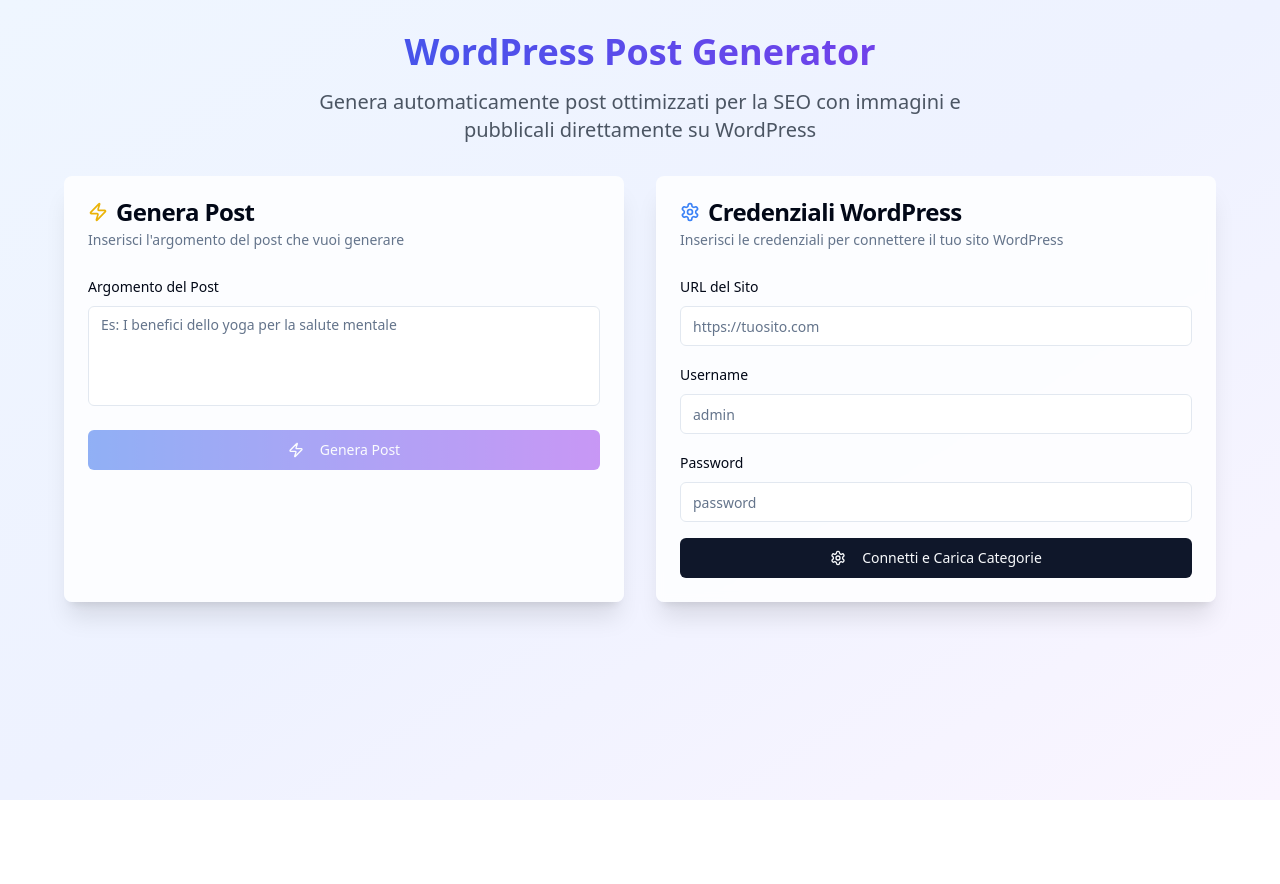
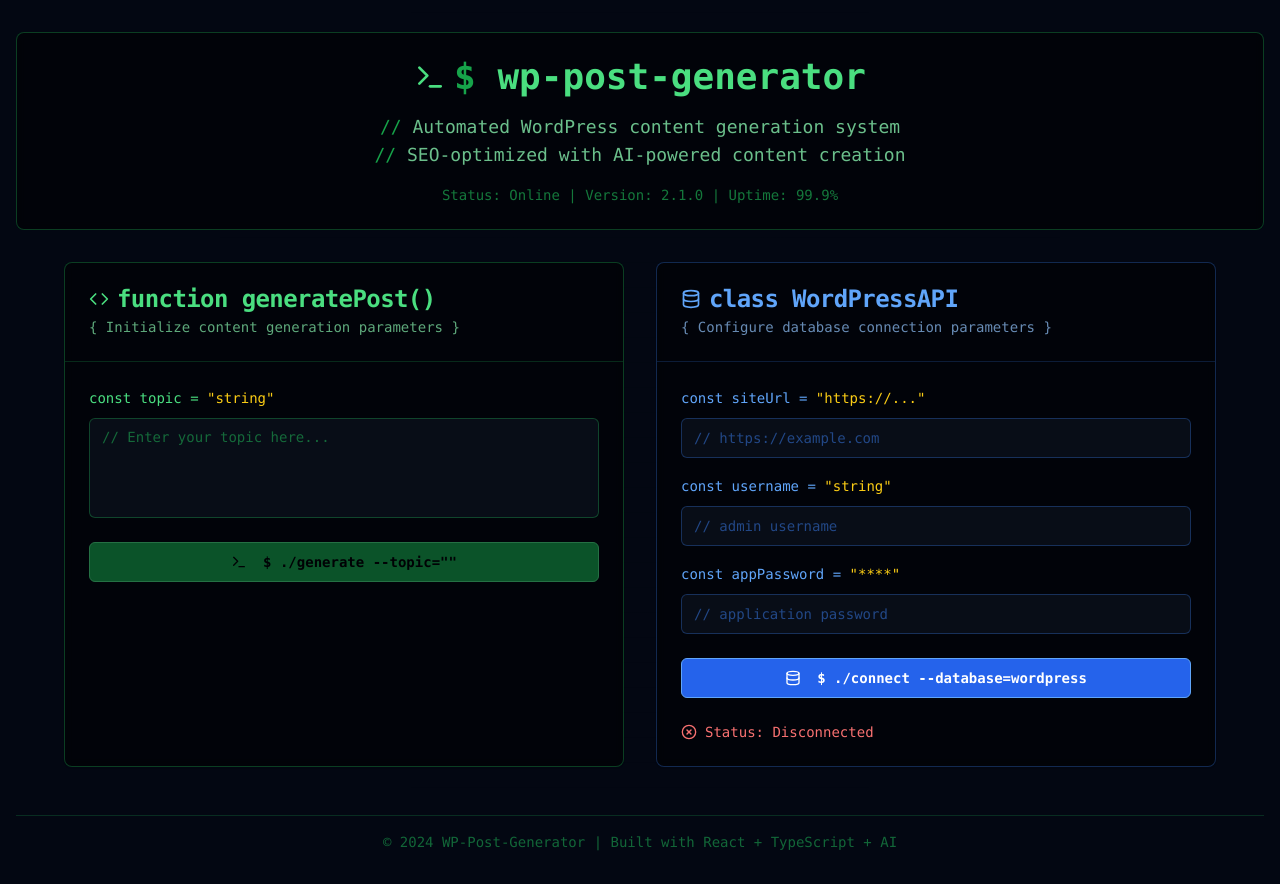
Before and after one commit to guyjack/post-scribe-wordpress-forge, a React (Vite) app: page / in a window 1280 px wide. Before the commit the page ends 800 px from the top, so only its background shows below. Built offline with nearby package versions, Linux system fonts and the light colour scheme.

Commit message:
Refactor: Apply nerd-themed styling
Implement a "nerd informatico" aesthetic to the web app's visual design.

```diff
--- a/src/components/WordPressCredentials.tsx
+++ b/src/components/WordPressCredentials.tsx
@@ -6,7 +6,7 @@ import { Input } from "@/components/ui/input";
 import { Label } from "@/components/ui/label";
 import { Select, SelectContent, SelectItem, SelectTrigger, SelectValue } from "@/components/ui/select";
 import { toast } from "sonner";
-import { Loader2, Settings, Check } from "lucide-react";
+import { Loader2, Database, CheckCircle, XCircle } from "lucide-react";
 import { getWordPressCategories } from "@/services/wordpressApi";
 
 interface WordPressCredentialsProps {
@@ -35,7 +35,7 @@ const WordPressCredentials = ({
 
   const handleConnect = async () => {
     if (!credentials.siteUrl || !credentials.username || !credentials.password) {
-      toast.error("Compila tutti i campi delle credenziali");
+      toast.error("$ error: missing required connection parameters");
       return;
     }
 
@@ -44,10 +44,10 @@ const WordPressCredentials = ({
       const fetchedCategories = await getWordPressCategories(credentials);
       setCategories(fetchedCategories);
       setIsConnected(true);
-      toast.success("Connesso a WordPress! Categorie caricate.");
+      toast.success("✓ Database connection established");
     } catch (error) {
       console.error("Errore nella connessione:", error);
-      toast.error("Errore nella connessione a WordPress. Verifica le credenziali.");
+      toast.error("✗ Connection failed");
       setIsConnected(false);
     } finally {
       setIsConnecting(false);
@@ -55,73 +55,93 @@ const WordPressCredentials = ({
   };
 
   return (
-    <Card className="shadow-xl border-0 bg-white/80 backdrop-blur-sm">
-      <CardHeader>
-        <CardTitle className="flex items-center gap-2">
-          <Settings className="h-5 w-5 text-blue-500" />
-          Credenziali WordPress
-          {isConnected && <Check className="h-4 w-4 text-green-500" />}
-        </CardTitle>
-        <CardDescription>
-          Inserisci le credenziali per connettere il tuo sito WordPress
-        </CardDescription>
-      </CardHeader>
-      <CardContent className="space-y-4">
+    <div className="space-y-6">
+      <div className="space-y-4">
         <div className="space-y-2">
-          <Label htmlFor="siteUrl">URL del Sito</Label>
+          <Label htmlFor="siteUrl" className="text-blue-400 font-mono">
+            const siteUrl = <span className="text-yellow-400">"https://..."</span>
+          </Label>
           <Input
             id="siteUrl"
-            placeholder="https://tuosito.com"
+            placeholder="// https://example.com"
             value={credentials.siteUrl}
             onChange={(e) => setCredentials({...credentials, siteUrl: e.target.value})}
+            className="bg-gray-900/50 border-blue-500/30 text-blue-300 placeholder:text-blue-500/50 font-mono"
           />
         </div>
 
         <div className="space-y-2">
-          <Label htmlFor="username">Username</Label>
+          <Label htmlFor="username" className="text-blue-400 font-mono">
+            const username = <span className="text-yellow-400">"string"</span>
+          </Label>
           <Input
             id="username"
-            placeholder="admin"
+            placeholder="// admin username"
             value={credentials.username}
             onChange={(e) => setCredentials({...credentials, username: e.target.value})}
+            className="bg-gray-900/50 border-blue-500/30 text-blue-300 placeholder:text-blue-500/50 font-mono"
           />
         </div>
 
         <div className="space-y-2">
-          <Label htmlFor="password">Password</Label>
+          <Label htmlFor="password" className="text-blue-400 font-mono">
+            const appPassword = <span className="text-yellow-400">"****"</span>
+          </Label>
           <Input
             id="password"
             type="password"
-            placeholder="password"
+            placeholder="// application password"
             value={credentials.password}
             onChange={(e) => setCredentials({...credentials, password: e.target.value})}
+            className="bg-gray-900/50 border-blue-500/30 text-blue-300 placeholder:text-blue-500/50 font-mono"
           />
+        </div>
       </div>
 
       <Button
         onClick={handleConnect}
         disabled={isConnecting}
-          className="w-full"
-          variant={isConnected ? "outline" : "default"}
+        className="w-full bg-blue-600 hover:bg-blue-700 text-white font-mono font-bold border border-blue-400"
       >
         {isConnecting ? (
+          <>
             <Loader2 className="mr-2 h-4 w-4 animate-spin" />
-          ) : isConnected ? (
-            <Check className="mr-2 h-4 w-4" />
+            <span>Connecting...</span>
+          </>
         ) : (
-            <Settings className="mr-2 h-4 w-4" />
+          <>
+            <Database className="mr-2 h-4 w-4" />
+            <span>$ ./connect --database=wordpress</span>
+          </>
         )}
-          {isConnecting ? "Connettendo..." : isConnected ? "Connesso!" : "Connetti e Carica Categorie"}
       </Button>
 
+      {/* Status Connection */}
+      <div className="flex items-center gap-2 text-sm font-mono">
+        {isConnected ? (
+          <>
+            <CheckCircle className="h-4 w-4 text-green-400" />
+            <span className="text-green-400">Status: Connected</span>
+          </>
+        ) : (
+          <>
+            <XCircle className="h-4 w-4 text-red-400" />
+            <span className="text-red-400">Status: Disconnected</span>
+          </>
+        )}
+      </div>
+
+      {/* Selezione Categoria */}
       {categories.length > 0 && (
         <div className="space-y-2">
-            <Label>Categoria</Label>
+          <Label className="text-blue-400 font-mono">
+            const category = <span className="text-yellow-400">"option"</span>
+          </Label>
           <Select value={selectedCategory} onValueChange={setSelectedCategory}>
-              <SelectTrigger>
-                <SelectValue placeholder="Seleziona una categoria" />
+            <SelectTrigger className="bg-gray-900/50 border-blue-500/30 text-blue-300 font-mono">
+              <SelectValue placeholder="// select category" />
             </SelectTrigger>
-              <SelectContent>
+            <SelectContent className="bg-gray-900 border-blue-500/30 text-blue-300">
               {categories.map((category) => (
                 <SelectItem key={category.id} value={category.id.toString()}>
                   {category.name}
@@ -131,8 +151,7 @@ const WordPressCredentials = ({
           </Select>
         </div>
       )}
-      </CardContent>
-    </Card>
+    </div>
   );
 };
 
--- a/src/pages/Index.tsx
+++ b/src/pages/Index.tsx
@@ -7,7 +7,7 @@ import { Label } from "@/components/ui/label";
 import { Textarea } from "@/components/ui/textarea";
 import { Select, SelectContent, SelectItem, SelectTrigger, SelectValue } from "@/components/ui/select";
 import { toast } from "sonner";
-import { Loader2, Send, Zap, Image, Eye } from "lucide-react";
+import { Loader2, Send, Terminal, Code, Database } from "lucide-react";
 import { generatePost } from "@/services/postGenerator";
 import { publishToWordPress } from "@/services/wordpressApi";
 import PostPreview from "@/components/PostPreview";
@@ -29,7 +29,7 @@ const Index = () => {
 
   const handleGeneratePost = async () => {
     if (!topic.trim()) {
-      toast.error("Inserisci un argomento per il post");
+      toast.error("$ error: topic argument required");
       return;
     }
 
@@ -38,10 +38,10 @@ const Index = () => {
       const post = await generatePost(topic);
       setGeneratedPost(post);
       setShowPreview(true);
-      toast.success("Post generato con successo!");
+      toast.success("✓ Post compiled successfully");
     } catch (error) {
       console.error("Errore nella generazione del post:", error);
-      toast.error("Errore nella generazione del post");
+      toast.error("✗ Compilation failed");
     } finally {
       setIsGenerating(false);
     }
@@ -49,74 +49,107 @@ const Index = () => {
 
   const handlePublishPost = async () => {
     if (!generatedPost || !credentials.siteUrl || !credentials.username || !credentials.password) {
-      toast.error("Compila tutti i campi necessari");
+      toast.error("$ error: missing required parameters");
       return;
     }
 
     setIsPublishing(true);
     try {
       await publishToWordPress(generatedPost, credentials, selectedCategory);
-      toast.success("Post pubblicato con successo su WordPress!");
+      toast.success("✓ Deployment successful");
     } catch (error) {
       console.error("Errore nella pubblicazione:", error);
-      toast.error("Errore nella pubblicazione del post");
+      toast.error("✗ Deployment failed");
     } finally {
       setIsPublishing(false);
     }
   };
 
   return (
-    <div className="min-h-screen bg-gradient-to-br from-blue-50 via-indigo-50 to-purple-50">
-      <div className="container mx-auto px-4 py-8">
-        <div className="text-center mb-8">
-          <h1 className="text-4xl font-bold bg-gradient-to-r from-blue-600 to-purple-600 bg-clip-text text-transparent mb-4">
-            WordPress Post Generator
+    <div className="min-h-screen bg-gray-950 text-green-400 font-mono">
+      {/* Matrix-style background pattern */}
+      <div className="fixed inset-0 opacity-5 pointer-events-none">
+        <div className="absolute inset-0 bg-[radial-gradient(circle_at_50%_50%,rgba(34,197,94,0.1),transparent)] animate-pulse"></div>
+        <div className="absolute inset-0 bg-[linear-gradient(0deg,transparent_24%,rgba(34,197,94,0.05)_25%,rgba(34,197,94,0.05)_26%,transparent_27%,transparent_74%,rgba(34,197,94,0.05)_75%,rgba(34,197,94,0.05)_76%,transparent_77%,transparent)] bg-[length:50px_50px]"></div>
+      </div>
+
+      <div className="container mx-auto px-4 py-8 relative z-10">
+        {/* Header con stile terminale */}
+        <div className="text-center mb-8 border border-green-500/30 bg-black/50 backdrop-blur-sm rounded-lg p-6">
+          <div className="flex items-center justify-center gap-2 mb-4">
+            <Terminal className="h-8 w-8 text-green-400" />
+            <h1 className="text-4xl font-bold text-green-400">
+              <span className="text-green-600">$</span> wp-post-generator
             </h1>
-          <p className="text-xl text-gray-600 max-w-2xl mx-auto">
-            Genera automaticamente post ottimizzati per la SEO con immagini e pubblicali direttamente su WordPress
+          </div>
+          <p className="text-lg text-green-300/80 max-w-2xl mx-auto font-mono">
+            <span className="text-green-600">//</span> Automated WordPress content generation system
+            <br />
+            <span className="text-green-600">//</span> SEO-optimized with AI-powered content creation
           </p>
+          <div className="mt-4 text-sm text-green-500/60">
+            <code>Status: Online | Version: 2.1.0 | Uptime: 99.9%</code>
+          </div>
         </div>
 
         <div className="grid grid-cols-1 lg:grid-cols-2 gap-8 max-w-6xl mx-auto">
           {/* Form di Generazione */}
-          <Card className="shadow-xl border-0 bg-white/80 backdrop-blur-sm">
-            <CardHeader>
-              <CardTitle className="flex items-center gap-2">
-                <Zap className="h-5 w-5 text-yellow-500" />
-                Genera Post
+          <Card className="border border-green-500/30 bg-black/50 backdrop-blur-sm text-green-400">
+            <CardHeader className="border-b border-green-500/20">
+              <CardTitle className="flex items-center gap-2 text-green-400">
+                <Code className="h-5 w-5" />
+                <span className="font-mono">function generatePost()</span>
               </CardTitle>
-              <CardDescription>
-                Inserisci l'argomento del post che vuoi generare
+              <CardDescription className="text-green-300/70 font-mono">
+                {'{'} Initialize content generation parameters {'}'}
               </CardDescription>
             </CardHeader>
-            <CardContent className="space-y-6">
+            <CardContent className="space-y-6 pt-6">
               <div className="space-y-2">
-                <Label htmlFor="topic">Argomento del Post</Label>
+                <Label htmlFor="topic" className="text-green-400 font-mono">
+                  const topic = <span className="text-yellow-400">"string"</span>
+                </Label>
                 <Textarea
                   id="topic"
-                  placeholder="Es: I benefici dello yoga per la salute mentale"
+                  placeholder="// Enter your topic here..."
                   value={topic}
                   onChange={(e) => setTopic(e.target.value)}
-                  className="min-h-[100px] resize-none"
+                  className="min-h-[100px] resize-none bg-gray-900/50 border-green-500/30 text-green-300 placeholder:text-green-500/50 font-mono"
                 />
               </div>
 
               <Button
                 onClick={handleGeneratePost}
                 disabled={isGenerating || !topic.trim()}
-                className="w-full bg-gradient-to-r from-blue-600 to-purple-600 hover:from-blue-700 hover:to-purple-700 transition-all duration-300"
+                className="w-full bg-green-600 hover:bg-green-700 text-black font-mono font-bold border border-green-400"
               >
                 {isGenerating ? (
+                  <>
                     <Loader2 className="mr-2 h-4 w-4 animate-spin" />
+                    <span>Compiling...</span>
+                  </>
                 ) : (
-                  <Zap className="mr-2 h-4 w-4" />
+                  <>
+                    <Terminal className="mr-2 h-4 w-4" />
+                    <span>$ ./generate --topic="{topic.slice(0, 20)}{topic.length > 20 ? '...' : ''}"</span>
+                  </>
                 )}
-                {isGenerating ? "Generando..." : "Genera Post"}
               </Button>
             </CardContent>
           </Card>
 
           {/* Credenziali WordPress */}
+          <Card className="border border-blue-500/30 bg-black/50 backdrop-blur-sm text-blue-400">
+            <CardHeader className="border-b border-blue-500/20">
+              <CardTitle className="flex items-center gap-2 text-blue-400">
+                <Database className="h-5 w-5" />
+                <span className="font-mono">class WordPressAPI</span>
+              </CardTitle>
+              <CardDescription className="text-blue-300/70 font-mono">
+                {'{'} Configure database connection parameters {'}'}
+              </CardDescription>
+            </CardHeader>
+            <CardContent className="pt-6">
               <WordPressCredentials
                 credentials={credentials}
                 setCredentials={setCredentials}
@@ -125,42 +158,56 @@ const Index = () => {
                 selectedCategory={selectedCategory}
                 setSelectedCategory={setSelectedCategory}
               />
+            </CardContent>
+          </Card>
         </div>
 
         {/* Preview del Post */}
         {showPreview && generatedPost && (
           <div className="mt-8 max-w-6xl mx-auto">
-            <Card className="shadow-xl border-0 bg-white/80 backdrop-blur-sm">
-              <CardHeader>
-                <CardTitle className="flex items-center gap-2">
-                  <Eye className="h-5 w-5 text-green-500" />
-                  Anteprima Post
+            <Card className="border border-purple-500/30 bg-black/50 backdrop-blur-sm text-purple-400">
+              <CardHeader className="border-b border-purple-500/20">
+                <CardTitle className="flex items-center gap-2 text-purple-400">
+                  <Code className="h-5 w-5" />
+                  <span className="font-mono">Preview.render()</span>
                 </CardTitle>
-                <CardDescription>
-                  Controlla il contenuto generato prima della pubblicazione
+                <CardDescription className="text-purple-300/70 font-mono">
+                  {'{'} Generated content ready for deployment {'}'}
                 </CardDescription>
               </CardHeader>
-              <CardContent>
+              <CardContent className="pt-6">
                 <PostPreview post={generatedPost} />
 
                 <div className="mt-6 flex justify-center">
                   <Button
                     onClick={handlePublishPost}
                     disabled={isPublishing || !credentials.siteUrl}
-                    className="bg-gradient-to-r from-green-600 to-emerald-600 hover:from-green-700 hover:to-emerald-700 transition-all duration-300"
+                    className="bg-purple-600 hover:bg-purple-700 text-white font-mono font-bold border border-purple-400 px-8"
                   >
                     {isPublishing ? (
+                      <>
                         <Loader2 className="mr-2 h-4 w-4 animate-spin" />
+                        <span>Deploying...</span>
+                      </>
                     ) : (
+                      <>
                         <Send className="mr-2 h-4 w-4" />
+                        <span>$ ./deploy --target=wordpress</span>
+                      </>
                     )}
-                    {isPublishing ? "Pubblicando..." : "Pubblica su WordPress"}
                   </Button>
                 </div>
               </CardContent>
             </Card>
           </div>
         )}
+
+        {/* Footer con stile terminale */}
+        <div className="mt-12 text-center text-green-500/50 font-mono text-sm">
+          <div className="border-t border-green-500/20 pt-4">
+            <code>© 2024 WP-Post-Generator | Built with React + TypeScript + AI</code>
+          </div>
+        </div>
       </div>
     </div>
   );
```
Also changed, not shown: src/components/PostPreview.tsx (+80 -57 lines). Lines whose indentation alone changed are shown as unchanged.
